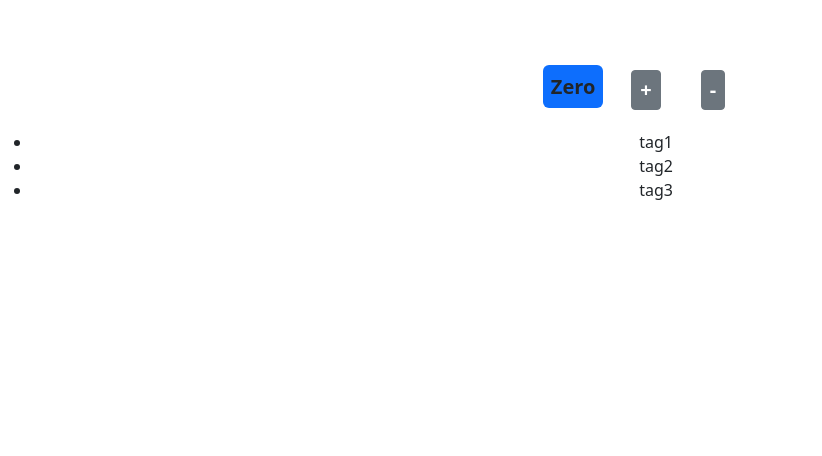
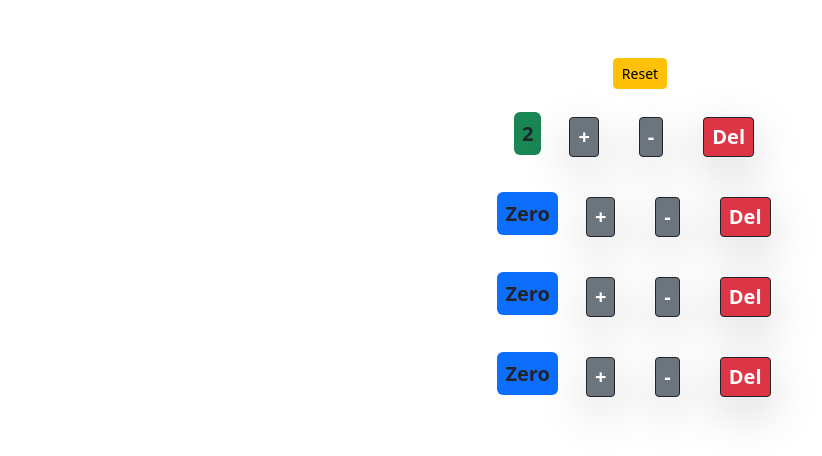
Before and after one commit to Tarakan-Begemot/shop-counter, a React (Create React App) app: page / in a window 1280 px wide. Shown: the top 456 px of the page, without its empty margins (0-822 px from the left). Built offline with nearby package versions, Linux system fonts and the light colour scheme.

Commit message:
btn del update

```diff
--- a/src/App.js
+++ b/src/App.js
@@ -1,5 +1,5 @@
 import React from 'react';
-import Counter from './components/counter';
+import Counters from './components/counters';
 import 'bootstrap/dist/css/bootstrap.min.css';
 
 function App() {
@@ -9,7 +9,7 @@ function App() {
   };
   return (
     <div className="App" style={style}>
-      <Counter />
+      <Counters />
     </div>
   );
 }
--- a/src/components/counter.jsx
+++ b/src/components/counter.jsx
@@ -1,48 +1,48 @@
 import React, { useState } from 'react';
 
-const Counter = () => {
-  const [count, setCount] = useState(0);
-  const [tags, setTags] = useState(['tag1', 'tag2', 'tag3']);
+const Counter = (props) => {
+  // const [value, setValue] = useState(props.counter.value);
   const style = {
     fontSize: 20,
     fontWeight: 'bold',
     margin: 20,
   };
 
-  const formatCount = () => (count === 0 ? 'Zero' : count);
+  const className = 'btn btn-sm border border-dark shadow-lg btn-';
 
-  const renderTags = () => {
-    if (tags.length === 0) return <p>There are no tags!</p>;
-    return (
-      <ul>
-        {tags.map((tag) => (
-          <li key={tag}>{tag}</li>
-        ))}
-      </ul>
-    );
-  };
+  const formatCount = () => (props.counter.value === 0 ? 'Zero' : props.counter.value);
 
-  const handleIncrement = () => setCount(count + 1);
-  const handleDecrement = () => setCount(count - 1);
+  // const handleDecrement = () => setValue(value - 1);
 
   return (
-    <>
+    <div>
       <span style={style} className={countClasses()}>
         {formatCount()}
       </span>
-      <button style={style} onClick={handleIncrement} className="btn btn-secondary btn-sm">
+      <button
+        style={style}
+        onClick={() => props.onIncrement(props.counter)}
+        className={className + 'secondary'}>
         +
       </button>
-      <button style={style} onClick={handleDecrement} className="btn btn-secondary btn-sm">
+      <button
+        style={style}
+        onClick={() => props.onDecrement(props.counter)}
+        className={className + 'secondary'}>
         -
       </button>
-      {renderTags()}
-    </>
+      <button
+        style={style}
+        onClick={() => props.onDelete(props.counter.id)}
+        className={className + 'danger'}>
+        Del
+      </button>
+    </div>
   );
 
   function countClasses() {
     let classes = 'm-2 p-2 rounded bg-';
-    classes += count === 0 ? 'primary' : 'success';
+    classes += props.counter.value === 0 ? 'primary' : 'success';
     return classes;
   }
 };
--- /dev/null
+++ b/src/components/counters.jsx
@@ -0,0 +1,52 @@
+import React, { useState } from 'react';
+import Counter from './counter';
+
+const Components = () => {
+  const [counters, setCounters] = useState([
+    { id: 1, value: 2 },
+    { id: 2, value: 0 },
+    { id: 3, value: 0 },
+    { id: 4, value: 0 },
+  ]);
+
+  const handleReset = () => {
+    setCounters(
+      counters.map((c) => {
+        c.value = 0;
+        return c;
+      }),
+    );
+  };
+
+  const handleDelete = (counterId) => {
+    console.log(counters);
+    setCounters(counters.filter((c) => c.id !== counterId));
+  };
+
+  const handleIncrement = (counter) => {
+    const counters = [...counters];
+    const index = counters.indexOf(counter);
+    console.log(index);
+    counters[index] = { counter };
+    counters[index].value++;
+    setCounters(counters);
+  };
+
+  return (
+    <>
+      <button onClick={handleReset} className="btn btn-warning btn-sm m-2">
+        Reset
+      </button>
+      {counters.map((counter) => (
+        <Counter
+          key={counter.id}
+          onDelete={handleDelete}
+          onIncrement={handleIncrement}
+          counter={counter}
+        />
+      ))}
+    </>
+  );
+};
+
+export default Components;
```
